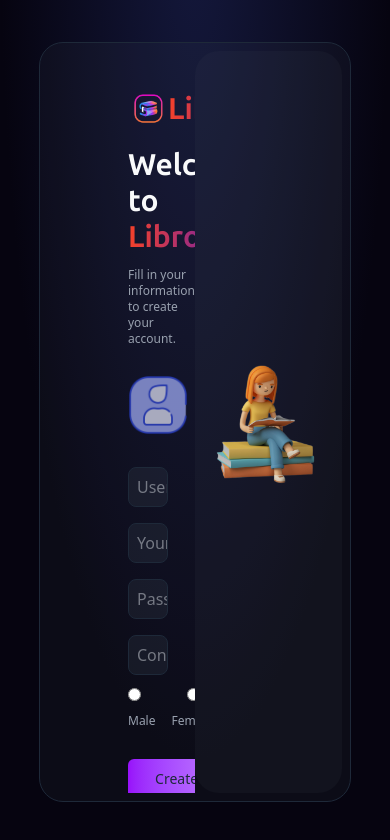
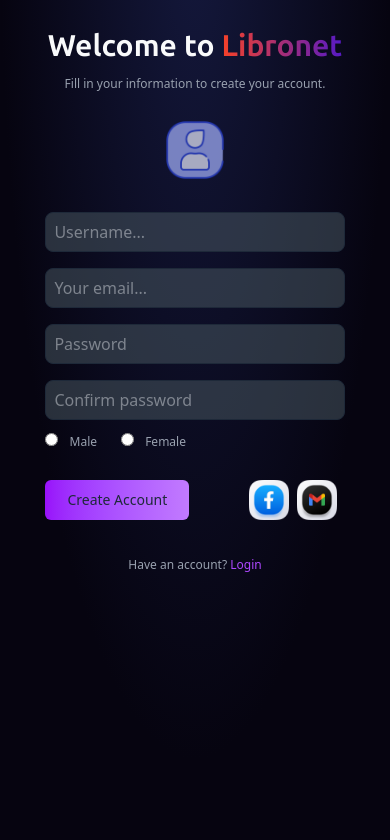
Before and after one commit to zimcodes1/E-Library, a React (Vite) app in the folder client/: page /signup in a window 390 px wide. Shown: the top 840 px of the page. Built offline with nearby package versions, Linux system fonts and the light colour scheme.

Commit message:
feat: make both Login and SignUp page responsive fpr small screen devices

```diff
--- a/client/src/pages/Login.tsx
+++ b/client/src/pages/Login.tsx
@@ -7,19 +7,19 @@
         document.title = " Login | Welcome to Libronet"
     }, [])
     return (
-        <div className="w-full flex justify-center items-center bgImage h-screen">
-            <div className="w-[80%] h-[90%] border bg-[#48576019] border-gray-800 rounded-3xl flex justify-between items-center overflow-hidden p-2">
-                <div className="w-1/2 h-full flex flex-col items-start justify-start pt-10 pl-20">
-                    <span className="w-full h-fit flex justify-start items-center">
+        <div className="w-full flex justify-center items-center bgImage h-screen max-sm:h-dvh">
+            <div className="w-[80%] max-sm:w-full max-sm:h-full max-sm:bg-transparent max-sm:rounded-none max-sm:m-0 max-sm:flex-col-reverse h-[90%] border bg-[#48576019] border-gray-800 rounded-3xl max-sm:justify-end flex justify-between items-center overflow-hidden p-2">
+                <div className="w-1/2 max-sm:w-full max-sm:h-fit max-sm:pb-20 h-full flex flex-col items-start justify-start max-sm:justify-center pt-10 max-sm:pt-0 pl-20 max-sm:pl-0">
+                    <span className="w-full h-fit flex justify-start max-sm:justify-center items-center">
                         <img src="/images/logo.png" alt="Logo" className="w-10 max-sm:w-10" />
-                        <h1 className="text-lg max-sm:text-3xl yusei-magic-regular gradient">Libronet</h1>
+                        <h1 className="text-lg max-sm:text-3xl font-[Super] gradient">Libronet</h1>
                     </span>
-                    <h1 className="text-3xl font-[Super]  font-semibold text-gray-50 mt-5">Holla Bookie, <br />Welcome Back</h1>
-                    <p className="text-xs text-gray-400 mt-3">Hey, welcome back to your silent spot.  </p>
-                    <form action="#" className="flex w-[60%] pt-10 flex-col">
-                        <input type="text" placeholder="Your email..." className="h-10 text-gray-300 rounded-lg pl-2 w-full bg-[#4857602f] border border-gray-800 focus:ring-0 outline-0 caret-purple-500" />
-                        <input type="password" placeholder="Password" className="h-10 text-gray-300 rounded-lg pl-2 w-full mt-4 bg-[#4857602f] border border-gray-800 focus:ring-0 outline-0 caret-purple-500" />
-                        <span className="flex w-full jbetwustify-een items-center mt-4">
+                    <h1 className="text-3xl font-[Super] font-semibold text-gray-50 mt-5 max-sm:mx-auto max-sm:text-center max-sm:text-2xl">Holla Bookie, <br />Welcome Back</h1>
+                    <p className="text-xs text-gray-400 mt-3 max-sm:mx-auto">Hey, welcome back to your silent spot.  </p>
+                    <form action="#" className="flex w-[60%] max-sm:w-8/10 max-sm:mx-auto pt-10 max-sm:pt-5 flex-col">
+                        <input type="text" placeholder="Your email..." className="h-10 text-gray-300 rounded-lg pl-2 w-full bg-[#4857602f] max-sm:bg-[#48576088] border border-gray-800 focus:ring-0 outline-0 caret-purple-500" />
+                        <input type="password" placeholder="Password" className="h-10 text-gray-300 rounded-lg pl-2 w-full mt-4 bg-[#4857602f] max-sm:bg-[#48576088] border border-gray-800 focus:ring-0 outline-0 caret-purple-500" />
+                        <span className="flex w-full justify-between items-center mt-4">
                             <span className="flex w-fit justify-between items-center">
                                 <input type="checkbox" className="accent-purple-500" />
                                 <p className="text-gray-400 px-2 text-xs">Remember me</p>
@@ -35,11 +35,11 @@
                             </span>
                         </span>
                     </form>
-                    <p className="text-xs mt-[10%] text-gray-400">Don't have an account? <Link to={'/signup'} className="text-purple-500">Sign Up</Link></p>
+                    <p className="text-xs mt-[10%] max-sm:mx-auto text-gray-400 text-center">Don't have an account? <Link to={'/signup'} className="text-purple-500">Sign Up</Link></p>
                 </div>
 
-                <div className="w-1/2 h-full flex bg-[#48576019] justify-center items-center rounded-3xl">
-                    <img src="/images/reading.png" alt="Person Reading" className="w-full h-auto" />
+                <div className="w-1/2 max-sm:w-full max-sm:bg-transparent h-full max-sm:h-fit flex bg-[#48576019] justify-center items-center rounded-3xl">
+                    <img src="/images/reading.png" alt="Person Reading" className="w-full max-sm:w-8/10 h-auto" />
                 </div>
             </div>
         </div>
--- a/client/src/pages/SignUp.tsx
+++ b/client/src/pages/SignUp.tsx
@@ -8,20 +8,20 @@
     }, [])
     return (
         // Changed bg-purple-100 to bgImage and h-screen
-        <div className="w-full flex justify-center items-center bgImage h-screen">
+        <div className="w-full flex justify-center items-center bgImage h-screen max-sm:h-dvh">
             {/* Changed background and border to match Login dark theme */}
-            <div className="w-[80%] h-[90%] border bg-[#48576019] border-gray-800 rounded-3xl flex justify-between items-center overflow-hidden p-2">
-                <div className="w-1/2 h-full flex flex-col items-start justify-start pt-10 pl-20 overflow-scroll no-scrollbar">
-                    <span className="w-full h-fit flex justify-start items-center">
+            <div className="w-[80%] max-sm:w-full max-sm:h-full max-sm:rounded-none h-[90%] border bg-[#48576019] max-sm:bg-transparent max-sm:border-none border-gray-800 rounded-3xl flex justify-between items-center overflow-hidden p-2">
+                <div className="w-1/2 max-sm:w-full h-full flex flex-col items-start max-sm:items-center justify-start pt-10 max-sm:pt-0 pl-20 max-sm:pl-0 overflow-scroll no-scrollbar">
+                    <span className="w-full h-fit flex justify-start items-center max-sm:hidden">
                         <img src="/images/logo.png" alt="Logo" className="w-10 max-sm:w-10" />
                         <h1 className="text-lg max-sm:text-3xl font-[Super] gradient">Libronet</h1>
                     </span>
 
                     {/* Changed text color to gray-50 to match Login header */}
-                    <h1 className="text-3xl font-[Super] font-semibold text-gray-50 mt-5">Welcome to <br /><span className="font-[Super] gradient">Libronet</span></h1>
+                    <h1 className="text-3xl font-[Super] font-semibold text-gray-50 mt-5">Welcome to <br className="max-sm:hidden"/><span className="font-[Super] gradient">Libronet</span></h1>
                     <p className="text-xs text-gray-400 mt-3">Fill in your information to create your account.</p>
 
-                    <form action="#" className="flex w-[60%] pt-5 flex-col">
+                    <form action="#" className="flex w-[60%] max-sm:w-[80%] pt-5 flex-col">
                         <span onClick={()=>{
                             let inputElement = document.getElementById('imgInput');
                             inputElement?.click();
@@ -31,10 +31,10 @@
                         <input type="file" className="invisible" id='imgInput' name="imageInput" />
 
                         {/* Updated inputs to match Login styling (bg-[#4857602f], border-gray-800, text-gray-300) */}
-                        <input type="text" placeholder="Username..." className="h-10 text-gray-300 rounded-lg pl-2 w-full bg-[#4857602f] border border-gray-800 focus:ring-0 outline-0 caret-purple-500" />
-                        <input type="email" placeholder="Your email..." className="h-10 text-gray-300 rounded-lg pl-2 w-full mt-4 bg-[#4857602f] border border-gray-800 focus:ring-0 outline-0 caret-purple-500" />
-                        <input type="password" placeholder="Password" className="h-10 text-gray-300 rounded-lg pl-2 w-full mt-4 bg-[#4857602f] border border-gray-800 focus:ring-0 outline-0 caret-purple-500" />
-                        <input type="password" placeholder="Confirm password" className="h-10 text-gray-300 rounded-lg pl-2 w-full mt-4 bg-[#4857602f] border border-gray-800 focus:ring-0 outline-0 caret-purple-500" />
+                        <input type="text" placeholder="Username..." className="h-10 text-gray-300 rounded-lg pl-2 w-full bg-[#4857602f] max-sm:bg-[#48576088] border border-gray-800 focus:ring-0 outline-0 caret-purple-500" />
+                        <input type="email" placeholder="Your email..." className="h-10 text-gray-300 rounded-lg pl-2 w-full mt-4 bg-[#4857602f] max-sm:bg-[#48576088] border border-gray-800 focus:ring-0 outline-0 caret-purple-500" />
+                        <input type="password" placeholder="Password" className="h-10 text-gray-300 rounded-lg pl-2 w-full mt-4 bg-[#4857602f] max-sm:bg-[#48576088] border border-gray-800 focus:ring-0 outline-0 caret-purple-500" />
+                        <input type="password" placeholder="Confirm password" className="h-10 text-gray-300 rounded-lg pl-2 w-full mt-4 bg-[#4857602f] max-sm:bg-[#48576088] border border-gray-800 focus:ring-0 outline-0 caret-purple-500" />
 
                         <span className="flex justify-start items-center mt-2">
                             <span className="accent-purple-500">
@@ -59,7 +59,7 @@
                 </div>
 
                 {/* Right side background changed to match Login right panel */}
-                <div className="w-1/2 h-full flex bg-[#48576019] overflow-hidden justify-center items-center rounded-3xl">
+                <div className="w-1/2 max-sm:hidden h-full flex bg-[#48576019] overflow-hidden justify-center items-center rounded-3xl">
                     <img src="/images/reading4.png" alt="Person Reading" className="w-full h-auto" />
                 </div>
             </div>
```
